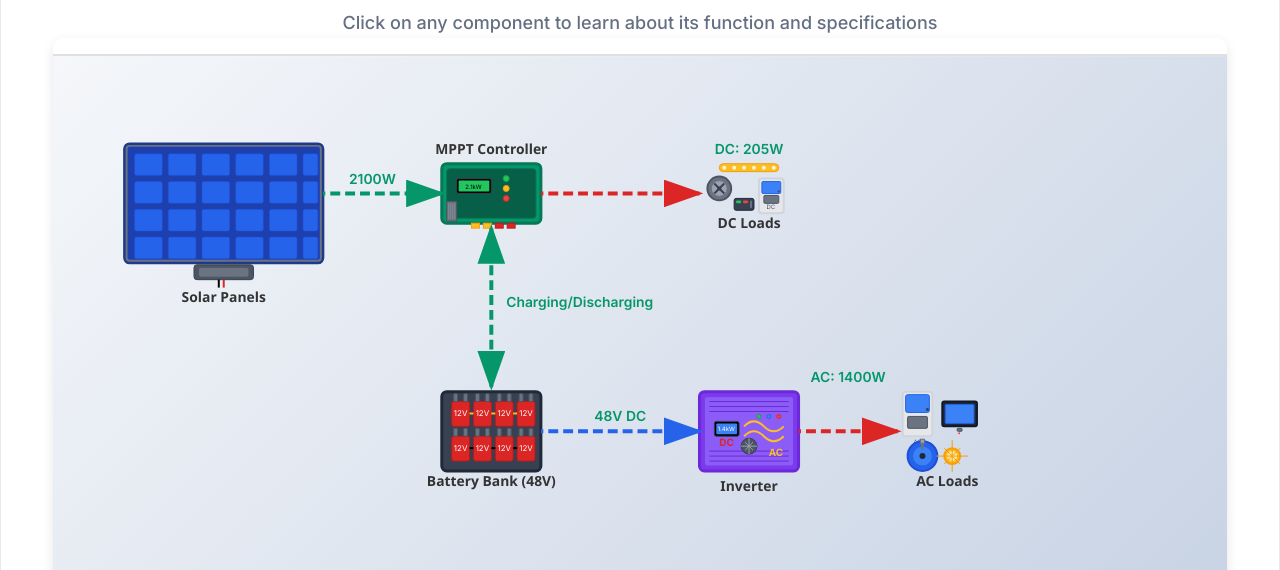
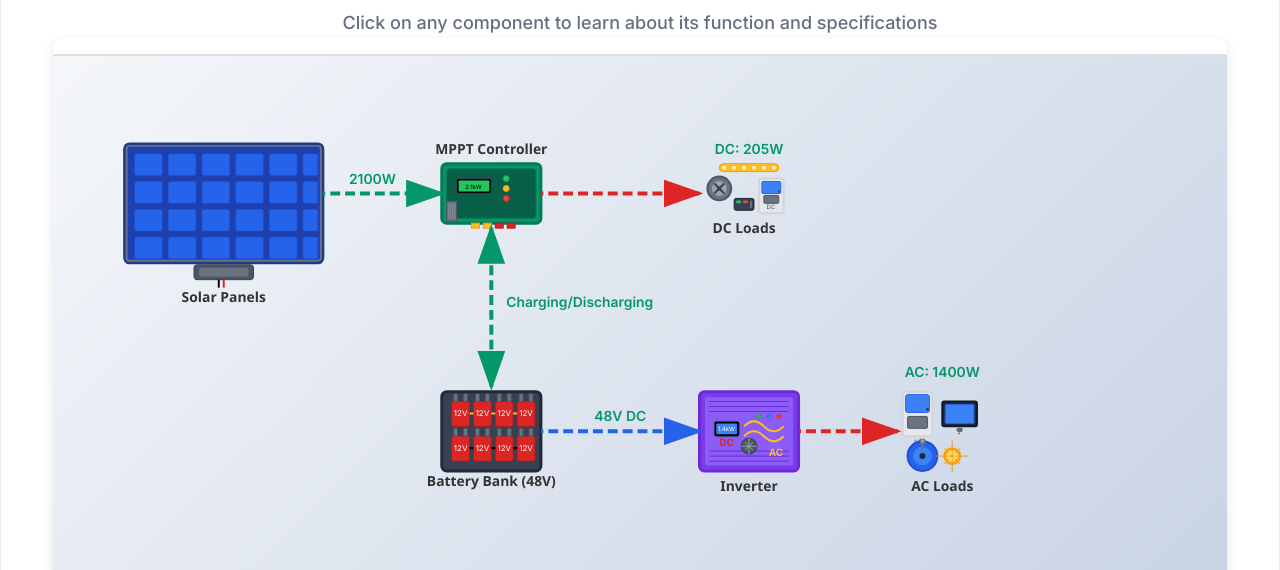
Before and after one commit to Hanrong-Huang/interactive_pv_system, a plain HTML site: page index.html in a window 1280 px wide. Shown: the part 382-952 px from the top of the page. Drawn offline with nearby package versions, Linux system fonts and the light colour scheme.

Commit message:
Position AC load power text at top center of AC loads block

```diff
--- a/index.html
+++ b/index.html
@@ -272,7 +272,7 @@
                             <rect x="704" y="137" width="5" height="3" fill="#ef4444" rx="1"/>
                             <rect x="711" y="137" width="2" height="8" fill="#6b7280" rx="1"/>
 
-                            <text x="710" y="165" text-anchor="middle" class="component-label">DC Loads</text>
+                            <text x="705" y="170" text-anchor="middle" class="component-label">DC Loads</text>
                         </g>
 
                         <!-- AC Loads -->
@@ -307,7 +307,7 @@
                                 <line x1="899" y1="395" x2="931" y2="395" stroke="#f59e0b" stroke-width="1"/>
                             </g>
 
-                            <text x="910" y="425" text-anchor="middle" class="component-label">AC Loads</text>
+                            <text x="905" y="430" text-anchor="middle" class="component-label">AC Loads</text>
                         </g>
 
                         <!-- Power Flow Arrows with better positioning -->
@@ -346,7 +346,7 @@
 
                             <!-- Inverter to AC Loads -->
                             <line x1="760" y1="370" x2="860" y2="370" stroke="#dc2626" stroke-width="4" marker-end="url(#arrowhead-red)" class="power-flow"/>
-                            <text id="load-power" x="810" y="320" class="connection-label power-label" fill="#dc2626" text-anchor="middle" font-weight="bold">AC: 1400W</text>
+                            <text id="load-power" x="905" y="315" class="connection-label power-label" fill="#dc2626" text-anchor="middle" font-weight="bold">AC: 1400W</text>
                         </g>
                     </svg>
                 </div>
```
